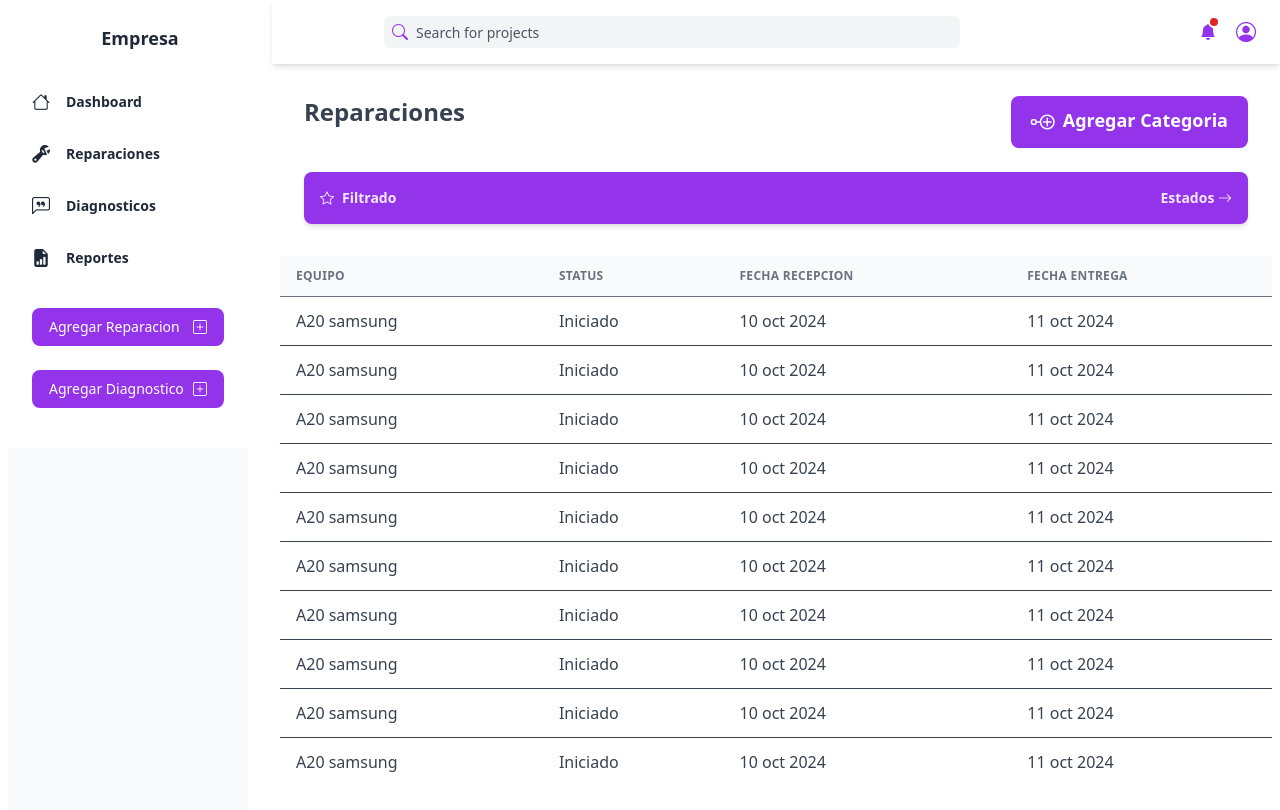
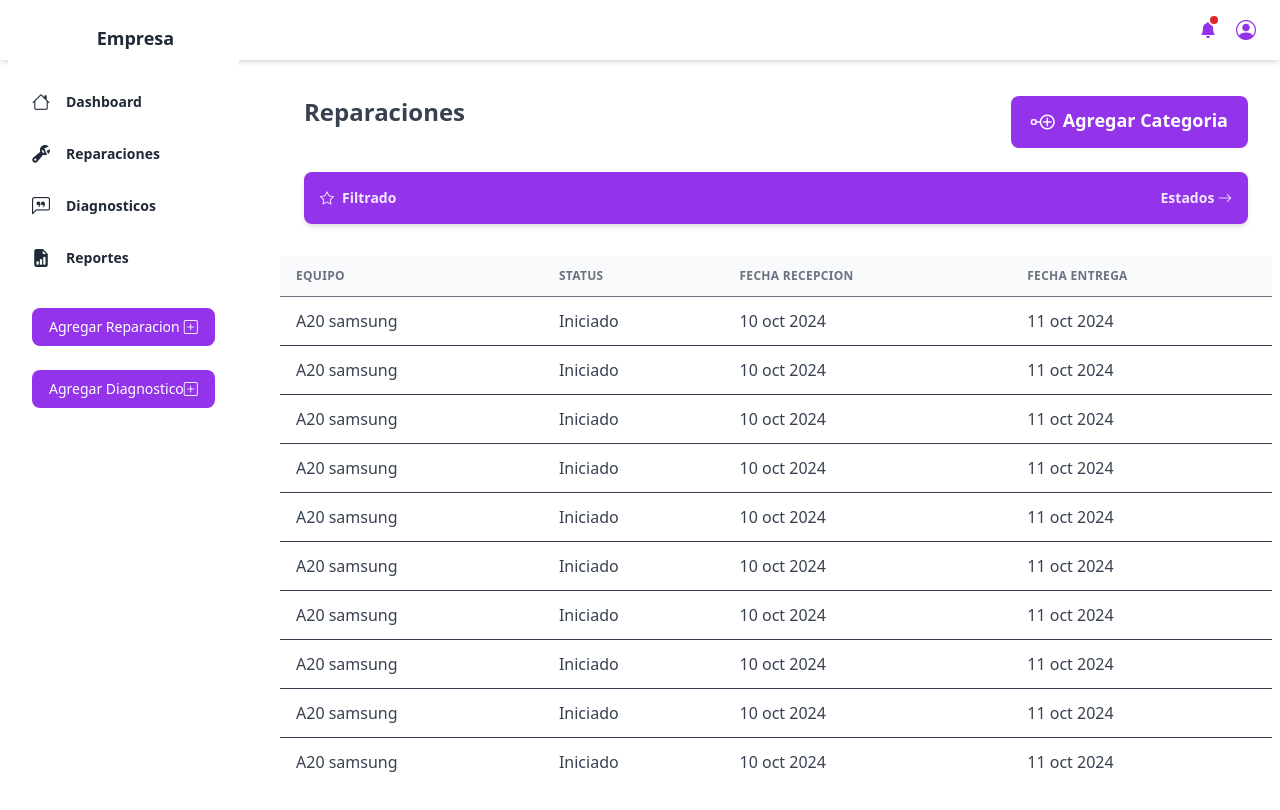
Before and after one commit to AvielAD/ui-components, a Next.js app: page /dashboard1/pagina3 in a window 1280 px wide. Shown: the top 810 px of the page. Built offline with nearby package versions, Linux system fonts and the light colour scheme.

Commit message:
fix top bar

```diff
--- a/app/dashboard1/layout.tsx
+++ b/app/dashboard1/layout.tsx
@@ -43,7 +43,7 @@ export default function Index({ children, }: { children: React.ReactNode }) {
 
             <ToastNew Show={Toast1.toast.show} ServerMessage={Toast1.toast.response}></ToastNew>
 
-            <div className="hidden lg:grid lg:row-span-2 text-center p-2">
+            <div className="hidden lg:grid lg:row-span-2 text-center p-2 h-full">
                 <SideBarNew routes={routes} actions={actions}></SideBarNew>
             </div>
             <div className="">
--- a/app/dashboard1/pagina3/page.tsx
+++ b/app/dashboard1/pagina3/page.tsx
@@ -10,10 +10,10 @@ const Index = () => {
         icon: "bi bi-node-plus"
     }
     return (
-        <>
+        <div className='max-w-screen-xl'>
             <BarBannerNew button={DefButton} title='Reparaciones' starmessage='Filtrado' arrowmessage='Estados'></BarBannerNew>
             <TableNew elements={datainfo}></TableNew>
-        </>
+        </div>
     )
 }
 
--- a/app/globals.css
+++ b/app/globals.css
@@ -1,3 +1,7 @@
 @tailwind base;
 @tailwind components;
 @tailwind utilities;
+
+:root:has(.no-doc-scroll) {
+    overflow:hidden;
+  }
--- a/components/haderbar/index.tsx
+++ b/components/haderbar/index.tsx
@@ -14,11 +14,11 @@ const Index = (props: {
     }
 
     return (
-        <div className=" bg-secondary-50 dark:bg-secondary-900 rounded-lg" onClick={() => closeMenus()}>
-            <div className={`bg-black bg-opacity-50 ${show.toglemenu ? "absolute" : "hidden"} pt-16 w-full h-full`}>
-                <aside onClick={(e) => e.stopPropagation()} className=" bg-white dark:bg-secondary-800 lg:hidden w-64 h-full">
-                    <div className="text-secondary-500 dark:text-secondary-400">
-                        <Link href={"/"}>
+        <div className="fixed top-0 bottom-0 right-0 left-0" onClick={() => closeMenus()}>
+            <div className={`backdrop-blur-md ${show.toglemenu ? "absolute h-full no-doc-scroll" : "hidden"} w-full z-50`}>
+                <aside onClick={(e) => e.stopPropagation()} className=" bg-white lg:hidden w-64 h-full">
+                    <div className="text-secondary-500 ">
+                        <Link href={"/"} className="ml-6 text-lg">
                             Empresa
                         </Link>
                         <ul className="mt-6">
@@ -51,25 +51,12 @@ const Index = (props: {
                 onClick={(e) => e.stopPropagation()}
                 className="flex flex-col flex-1 w-full">
                 <header className="z-10 py-4 bg-white shadow-md dark:bg-secondary-800">
-                    <div className="container flex items-center justify-between h-full px-6 mx-auto text-theme3-600 dark:text-theme3-300">
+                    <div className="container flex items-center justify-between lg:justify-end h-full px-6 mx-auto text-theme3-600 dark:text-theme3-300">
                         <button
                             onClick={() => { setShow({ toglemenu: !show.toglemenu, notimenu: false, profilemenu: false }) }}
                             className="p-1 mr-5 -ml-1 rounded-md lg:hidden focus:outline-none focus:shadow-outline-theme3">
                             <i className="bi bi-list"></i>
                         </button>
-
-                        <div className="flex justify-center flex-1 lg:mr-32">
-                            <div className="relative w-full max-w-xl mr-6 focus-within:text-theme3-500">
-                                <div className="absolute inset-y-0 flex items-center pl-2">
-                                    <i className="bi bi-search"></i>
-                                </div>
-                                <input
-                                    className="w-full h-8 pl-8 pr-2 text-sm text-secondary-700 placeholder-secondary-600 bg-secondary-100 border-0 rounded-md dark:placeholder-secondary-500 dark:focus:shadow-outline-secondary dark:focus:placeholder-secondary-600 dark:bg-secondary-700 dark:text-secondary-200 focus:placeholder-secondary-500 focus:bg-white focus:border-theme3-300 focus:outline-none focus:shadow-outline-theme3 form-input"
-                                    type="text"
-                                    placeholder="Search for projects"
-                                />
-                            </div>
-                        </div>
                         <ul className="inline-flex">
                             <li className="relative mr-5">
                                 <button
--- a/components/sidebar/index.tsx
+++ b/components/sidebar/index.tsx
@@ -3,16 +3,16 @@ import Link from "next/link"
 const Index = (props: { routes: Array<{ route: string, nameroute: string, icon: string }>, actions: Array<{ nameaction: string, action: boolean, setaction: ()=>void }> }) => {
 
     return (
-        <div className="bg-secondary-50 dark:bg-secondary-900">
-            <aside className="bg-white dark:bg-secondary-800 " onClick={(e)=> e.stopPropagation()}>
-                <div className="py-4 text-secondary-500 dark:text-secondary-400">
-                    <a className="ml-6 text-lg font-bold text-secondary-800 dark:text-secondary-200" href="">Empresa</a>
+        <div className="h-full fixed bg-secondary-50 z-50">
+            <aside className="h-full bg-white flex justify-center items-start" onClick={(e)=> e.stopPropagation()}>
+                <div className="py-4 text-secondary-500 ">
+                    <a className="ml-6 text-lg font-bold text-secondary-800" href="">Empresa</a>
                     <ul className="mt-6">
                         {
                             props.routes.map((item, index) => (
                                 <li key={index} className="px-6 py-3">
                                     <Link
-                                        className="inline-flex items-center w-full text-sm font-semibold text-secondary-800 transition-colors duration-150 hover:text-secondary-800 dark:hover:text-secondary-200 dark:text-secondary-100"
+                                        className="inline-flex items-center w-full text-sm font-semibold text-secondary-800 transition-colors duration-150 "
                                         href={item.route}
                                     >
                                         <i className={`${item.icon} text-lg`}></i>
--- a/components/tablas/table/index.tsx
+++ b/components/tablas/table/index.tsx
@@ -1,6 +1,6 @@
 const Index = (props: { elements: Array<{ title: string, status: string, fecha1: string, fecha2: string }> }) => (
-  <div className="h-full pb-16">
-    <div className="w-full mb-8 rounded-lg shadow-xs">
+  <div className="">
+    <div className="w-full rounded-lg shadow-xs">
       <div className="w-full">
         <table className="w-full whitespace-no-wrap">
           <thead>
```
